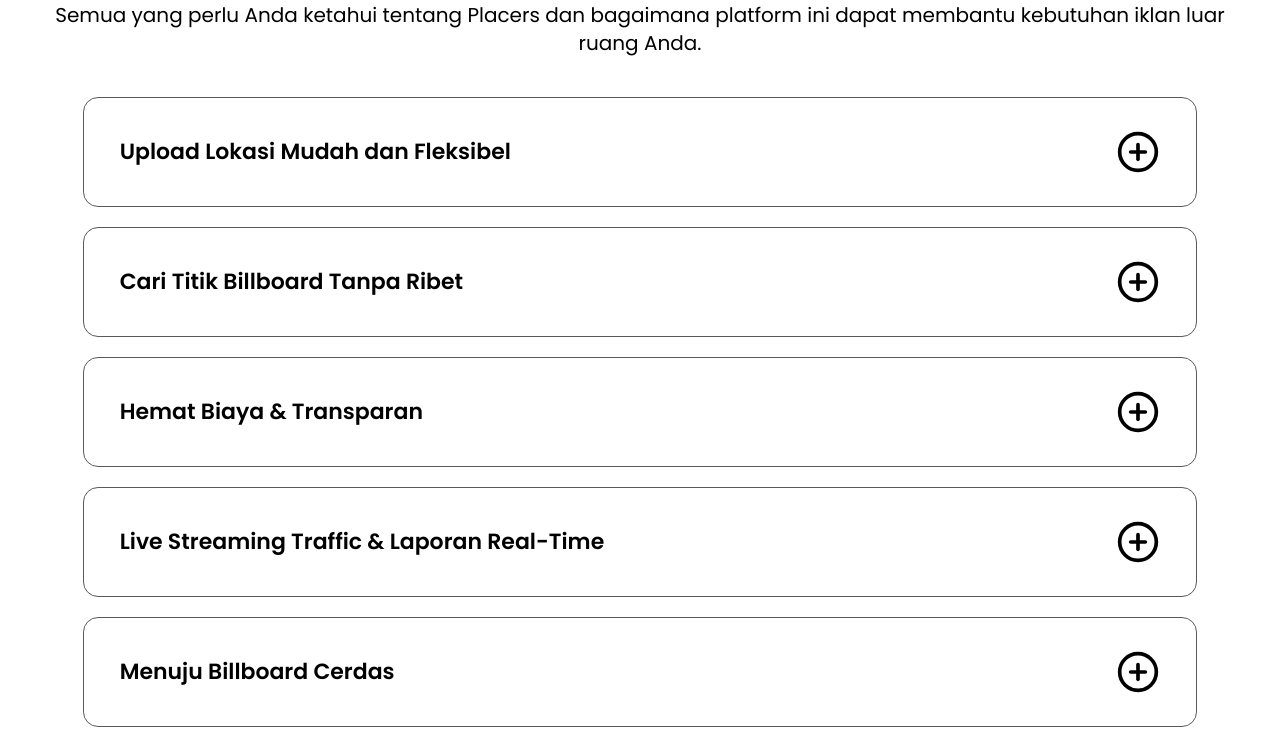
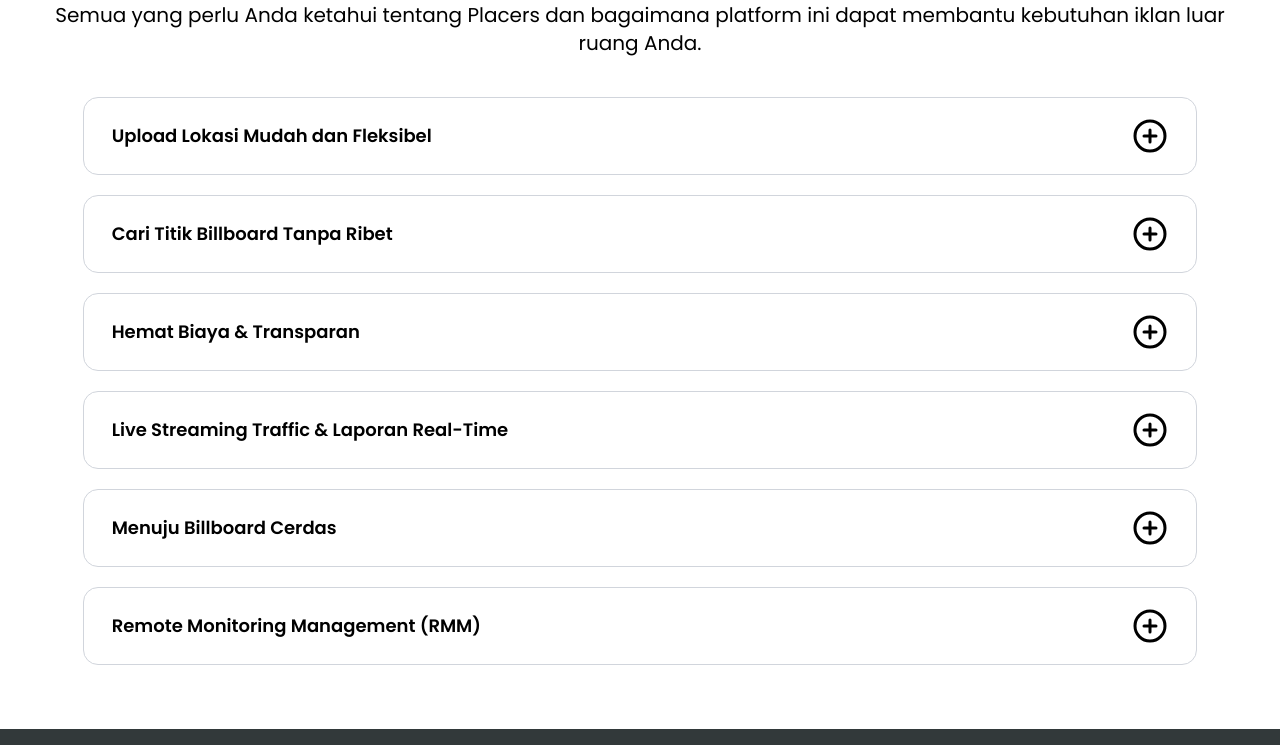
Before and after one commit to Utero-Interns/placers-website, a Next.js app: page / in a window 1280 px wide. Shown: the part 3378-4123 px from the top of the page. Built offline with nearby package versions, Linux system fonts and the light colour scheme; no server answers.

Commit message:
fix: refactor FAQPoint component to accept expanded state and onClick handler as props

```diff
--- a/components/landingpage/FAQPoint.tsx
+++ b/components/landingpage/FAQPoint.tsx
@@ -1,45 +1,54 @@
-import { useState } from "react";
 import { CircleMinus, CirclePlus } from "lucide-react";
 
 type FAQPointProps = {
   question: string;
   answer: string;
+  expanded: boolean;
+  onClick: () => void;
 };
 
-export default function FAQPoint({ question, answer }: FAQPointProps) {
-  const [expanded, setExpanded] = useState(false);
-
+export default function FAQPoint({ question, answer, expanded, onClick }: FAQPointProps) {
   return (
     <div
       className={`flex flex-col transition-all duration-300 ${
         expanded
           ? "bg-gradient-to-r from-[#680C0F] to-[var(--color-primary)]"
           : "bg-white"
-      } border border-[var(--color-gray1)] rounded-[15px] py-8 px-9`}
+      } border border-gray-300 rounded-[15px] py-4 px-6 md:py-5 md:px-7`}
     >
+      {/* Header */}
       <div
         className="flex items-center justify-between cursor-pointer"
-        onClick={() => setExpanded(!expanded)}
+        onClick={onClick}
       >
         <p
-          className={`text-[22px] font-semibold ${
+          className={`text-base md:text-lg font-semibold ${
             expanded ? "text-white" : "text-black"
           }`}
         >
           {question}
         </p>
         {expanded ? (
-          <CircleMinus className="w-11 h-11 text-white hover:text-[var(--color-gray2)]" />
+          <CircleMinus className="w-7 h-7 md:w-9 md:h-9 text-white hover:text-[var(--color-gray2)] transition-colors" />
         ) : (
-          <CirclePlus className="w-11 h-11 text-black hover:text-[var(--color-gray2)]" />
+          <CirclePlus className="w-7 h-7 md:w-9 md:h-9 text-black hover:text-[var(--color-gray2)] transition-colors" />
         )}
       </div>
 
-      {expanded && (
-        <p className="text-[20px] text-white w-3/4 mt-4">
+      {/* Answer */}
+      <div
+        className={`overflow-hidden transition-all duration-500 ease-in-out ${
+          expanded ? "max-h-96 opacity-100 mt-3" : "max-h-0 opacity-0 mt-0"
+        }`}
+      >
+        <p
+          className={`text-sm md:text-base ${
+            expanded ? "text-white" : "text-transparent"
+          }`}
+        >
           {answer}
         </p>
-      )}
+      </div>
     </div>
   );
 }
```
